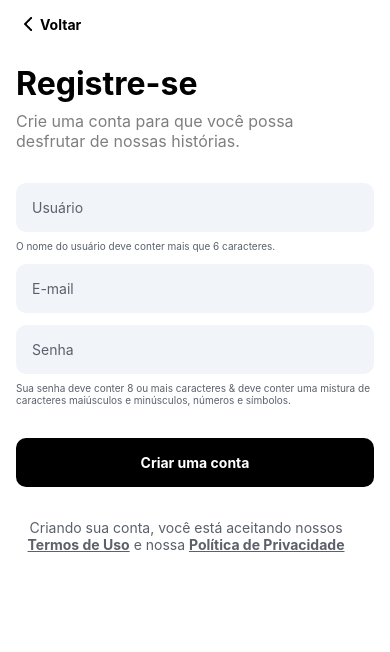
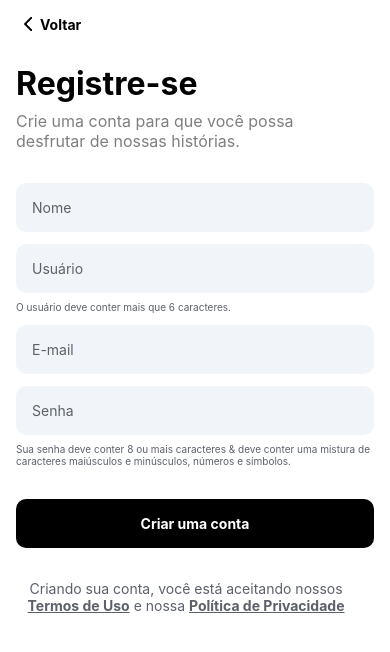
Before and after one commit to ricardofares/ibitter, a React Native app in the folder frontend/: screen /SignUp in a window 390 px wide. Shown: the top 652 px of the page. Built offline with nearby package versions, Linux system fonts and the light colour scheme.

Commit message:
Added 'name' input at registration and added '@' left to the username at the header of Timeline screen.

```diff
--- a/frontend/organisms/auth/SignUp.js
+++ b/frontend/organisms/auth/SignUp.js
@@ -8,11 +8,24 @@ import { StyleSheet, View, Text, Alert } from 'react-native';
 import { hasUppercaseLetter, hasLowercaseLetter, hasSymbol } from '../../utils';
 
 export default function SignUp({ navigation }) {
+  const [name, setName] = useState('');
   const [username, setUsername] = useState('');
   const [email, setEmail] = useState('');
   const [password, setPassword] = useState('');
 
-  /// \brief Updates tthe username whenever the username text input changes.
+  /// \brief Updates the name whenever thee name teext input changes.
+  ///
+  /// This function acts as a middleware that validates the `name` input
+  /// and updates the name accordingly.
+  ///
+  /// \param text The input text obtained from the `name` text input component.
+  const onNameChange = text => {
+    // Updates the name state with the provided input text. In this case,
+    // there is no name validation.
+    setName(text);
+  };
+
+  /// \brief Updates the username whenever the username text input changes.
   ///
   /// This function acts as a middleware that validates the `username` input
   /// and updates the username accordingly.
@@ -61,6 +74,7 @@ export default function SignUp({ navigation }) {
 
     try {
       const registerResult = await axios.post(`http://192.168.100.55:5000/signup`, {
+        name,
         username,
         email,
         password
@@ -70,6 +84,7 @@ export default function SignUp({ navigation }) {
         Alert.alert('Cadastrado com Sucesso', 'Você foi cadastrado com sucesso em nossa plataforma.');
 
         // Clear the inputs.
+        setName('');
         setUsername('');
         setEmail('');
         setPassword('');
@@ -110,8 +125,9 @@ export default function SignUp({ navigation }) {
       headerSubtitle="Crie uma conta para que você possa desfrutar de nossas histórias."
     >
       <View>
-        <Input label="Usuário" settings={{ onChangeText: onUsernameChange, value: username }} />
-        <Text style={styles.adviseText}>O nome do usuário deve conter mais que 6 caracteres.</Text>
+        <Input label="Nome" settings={{ onChangeText: onNameChange, value: name }} />
+        <Input style={{ marginTop: 12 }} label="Usuário" settings={{ onChangeText: onUsernameChange, value: username }} />
+        <Text style={styles.adviseText}>O usuário deve conter mais que 6 caracteres.</Text>
         <Input style={{ marginTop: 12 }} settings={{ inputMode: 'email', onChangeText: onEmailChange, value: email }} label="E-mail" />
         <Input style={{ marginTop: 12 }} settings={{ secureTextEntry: true, onChangeText: onPasswordChange, value: password }} label="Senha" />
         <Text style={styles.adviseText}>Sua senha deve conter 8 ou mais caracteres & deve conter uma mistura de caracteres maiúsculos e minúsculos, números e símbolos.</Text>
--- a/frontend/organisms/timeline/Timeline.js
+++ b/frontend/organisms/timeline/Timeline.js
@@ -38,7 +38,6 @@ export default function Timeline({ navigation }) {
               post.i_liked = true;
         }
 
-        console.log(postResponse.data);
         // Update the state of the component with the received post data.
         setPosts(postResponse.data);
       } catch (e) {
@@ -56,13 +55,14 @@ export default function Timeline({ navigation }) {
   }, [state.lastTimelineUpdate]);
 
   const renderPost = post =>
-    <View style={{ marginTop: 16 }}>
+    <View style={styles.postContainer}>
       <View style={styles.postHeaderContainer}>
         <Image
           style={styles.userIcon}
           source={require('../../assets/images/Photo.png')}
         />
-        <Text style={styles.postHeaderUsername}>{post.username} {timeDiff(post.posted_at, new Date())}</Text>
+        <Text style={styles.postHeaderUsername}>{post.username}</Text>
+        <Text style={styles.postHeaderTime}>&#8226; {timeDiff(post.posted_at, new Date())}</Text>
       </View>
       <Text style={styles.postContent}>{post.content}</Text>
       <View style={styles.postStatisticsContainer}>
@@ -88,7 +88,7 @@ export default function Timeline({ navigation }) {
           style={styles.userIcon}
           source={require('../../assets/images/Photo.png')}
         />
-        <Text style={styles.headerTitle}>{state.user.username || 'Username Placeholder'}</Text>
+        <Text style={styles.headerTitle}>@{state.user.username || 'Username Placeholder'}</Text>
         <Image
           style={styles.sendIcon}
           source={require('../../assets/images/send.png')}
@@ -115,7 +115,7 @@ export default function Timeline({ navigation }) {
 
       />
       <TouchableOpacity
-        style={{ position: 'absolute', marginTop: '185%', left: '90%' }}
+        style={{ position: 'absolute', marginTop: '180%', left: '85%' }}
         activeOpacity={0.75}
         onPress={() => navigation.navigate('CreatePost')}
       >
@@ -129,10 +129,11 @@ export default function Timeline({ navigation }) {
 
 const styles = StyleSheet.create({
   mainContainer: {
+
+  },
+  headerContainer: {
     paddingLeft: GlobalStyles.paddingLeft,
     paddingRight: GlobalStyles.paddingRight,
-  },
-  headerContainer: {
     flexDirection: 'row',
     alignItems: 'center',
   },
@@ -195,6 +196,14 @@ const styles = StyleSheet.create({
     color: 'white',
     fontSize: 32,
   },
+  postContainer: {
+    marginTop: 16,
+    paddingLeft: GlobalStyles.paddingLeft,
+    paddingRight: GlobalStyles.paddingRight,
+    paddingBottom: 16,
+    borderBottomWidth: 5,
+    borderColor: '#f0f0f0',
+  },
   postHeaderContainer: {
     flexDirection: 'row',
     alignItems: 'center',
@@ -202,6 +211,10 @@ const styles = StyleSheet.create({
   postHeaderUsername: {
     fontWeight: 'bold',
     marginLeft: 8,
+  },
+  postHeaderTime: {
+    marginLeft: 8,
+    color: '#a0a0a0',
   },
   postContent: {
     marginTop: 8,
```
Also changed, not shown: 1 other file (tests, documents, lock files or other folders).
